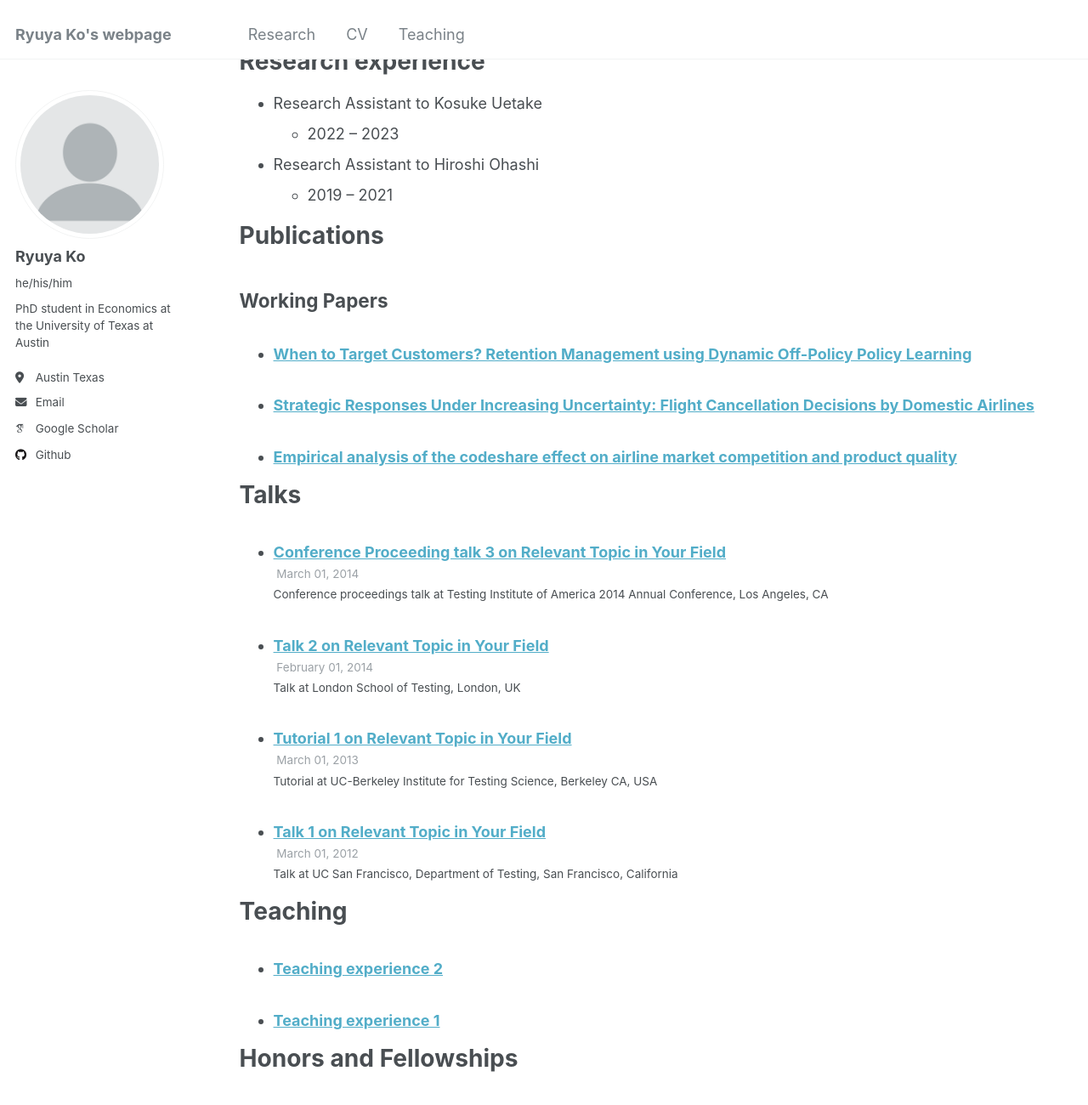
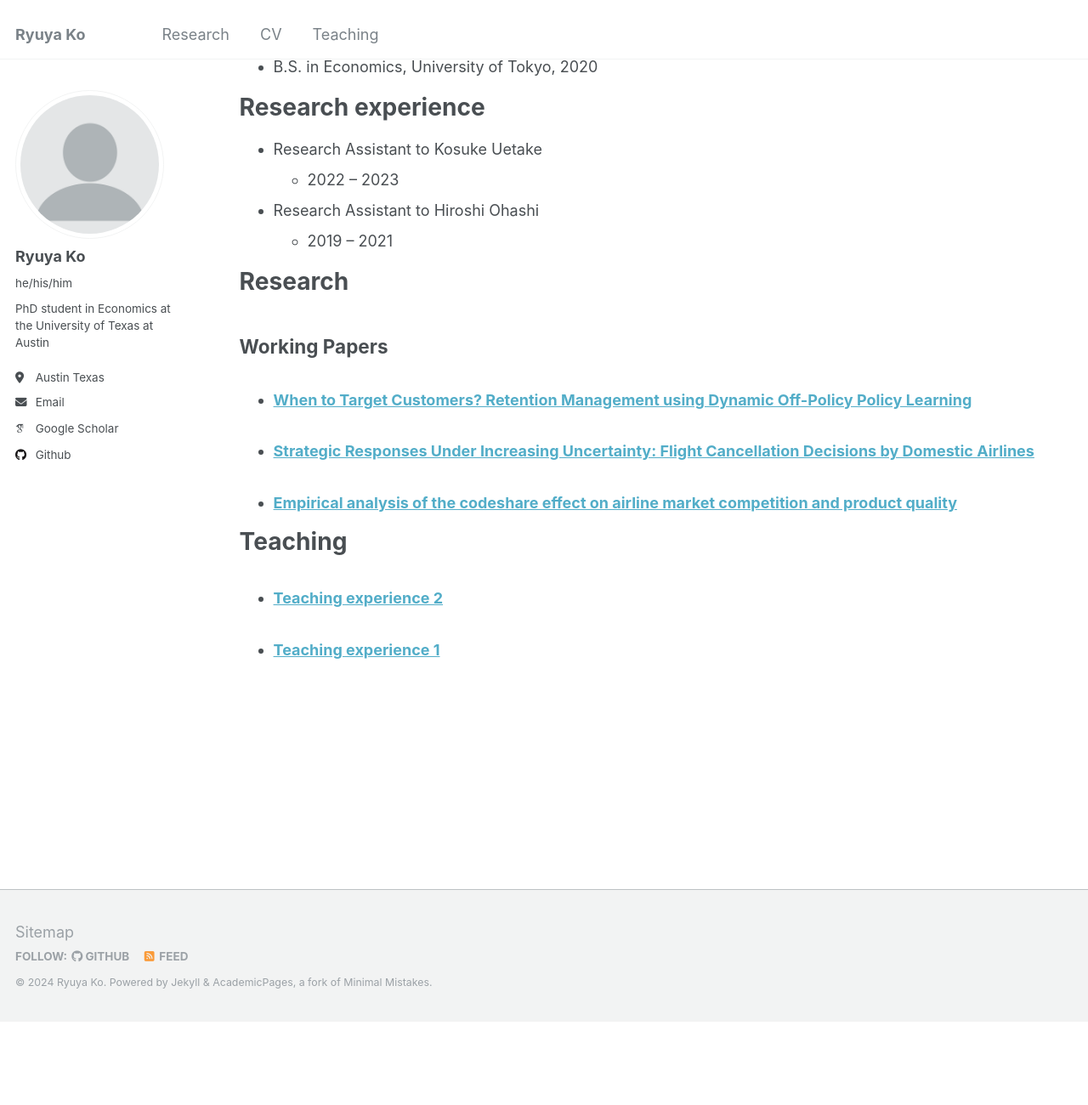
Before and after one commit to ryuya-ko/ryuya-ko.github.io, a Jekyll site: the page built from _pages/cv.md, in a window 1280 px wide and 1400 px high, scrolled down 261 px. Shown: the top 1300 px of the window at 85% size. Built offline with Jekyll 4.4.1, drawn with Linux system fonts in a browser that asks for light colours; some web fonts are replaced; a file with an impossible date is left out; after the commit the page ends 1462 px from its top, so only the background shows below that.

```diff
--- a/_config.yml
+++ b/_config.yml
@@ -8,10 +8,10 @@
 
 # Basic Site Settings
 locale                   : "en-US"
-title                    : "Ryuya Ko's webpage"
+title                    : "Ryuya Ko"
 title_separator          : "-"
 name                     : &name "Ryuya Ko"
-description              : &description "PhD student in Economics at the University of Texas at Austin"
+description              : &description "Economics PhD student at UT Austin"
 url                      : https://ryuya-ko.github.io # the base hostname & protocol for your site e.g. "https://mmistakes.github.io"
 baseurl                  : "" # the subpath of your site, e.g. "/blog"
 repository               : "ryuya-ko/ryuya-ko.github.io"
@@ -292,7 +292,7 @@ sass:
 permalink: /:categories/:title/
 # paginate: 5 # amount of posts to show
 # paginate_path: /page:num/
-timezone: America/Los_Angeles # http://en.wikipedia.org/wiki/List_of_tz_database_time_zones
+timezone: America/Chicago # http://en.wikipedia.org/wiki/List_of_tz_database_time_zones
 
 
 # Plugins
--- a/_pages/cv.md
+++ b/_pages/cv.md
@@ -22,17 +26,11 @@ Research experience
 * Research Assistant to Hiroshi Ohashi
   * 2019 -- 2021
 
-Publications
+Research
 ======
 ## Working Papers
   <ul>{% for post in site.publications reversed %}
     {% include archive-single-cv.html %}
-  {% endfor %}</ul>
-
-Talks
-======
-  <ul>{% for post in site.talks reversed %}
-    {% include archive-single-talk-cv.html  %}
   {% endfor %}</ul>
 
 Teaching
@@ -41,6 +39,6 @@ Teaching
     {% include archive-single-cv.html %}
   {% endfor %}</ul>
 
-Honors and Fellowships
-======
+<!-- Honors and Fellowships -->
+<!-- ====== -->
 <!-- * Currently signed in to 43 different slack teams -->
```
Also changed, not shown: other parts of _pages/cv.md (+4 -0 lines), _teaching/ut_austin_ta.md (added, +15 -0 lines).
